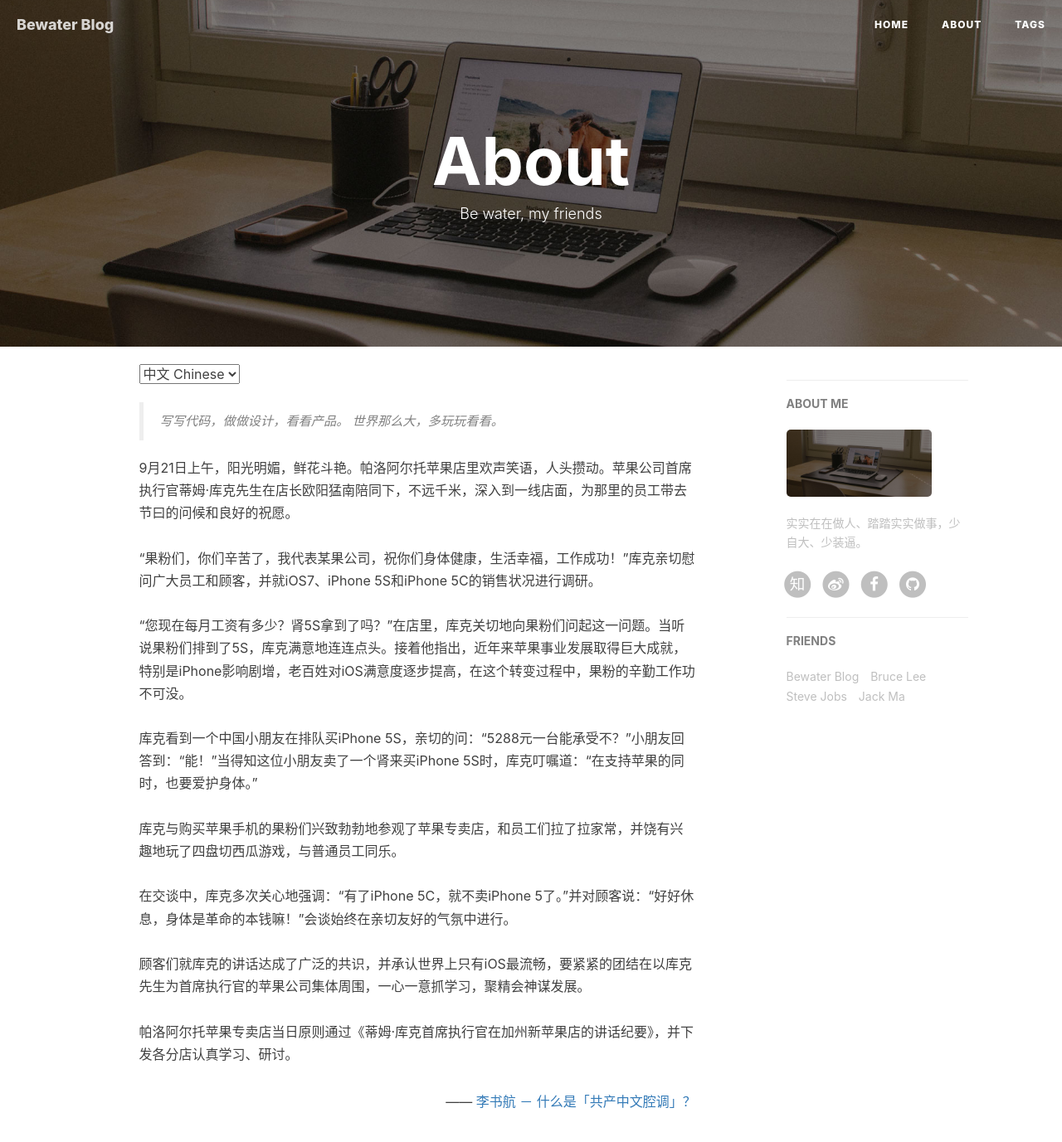
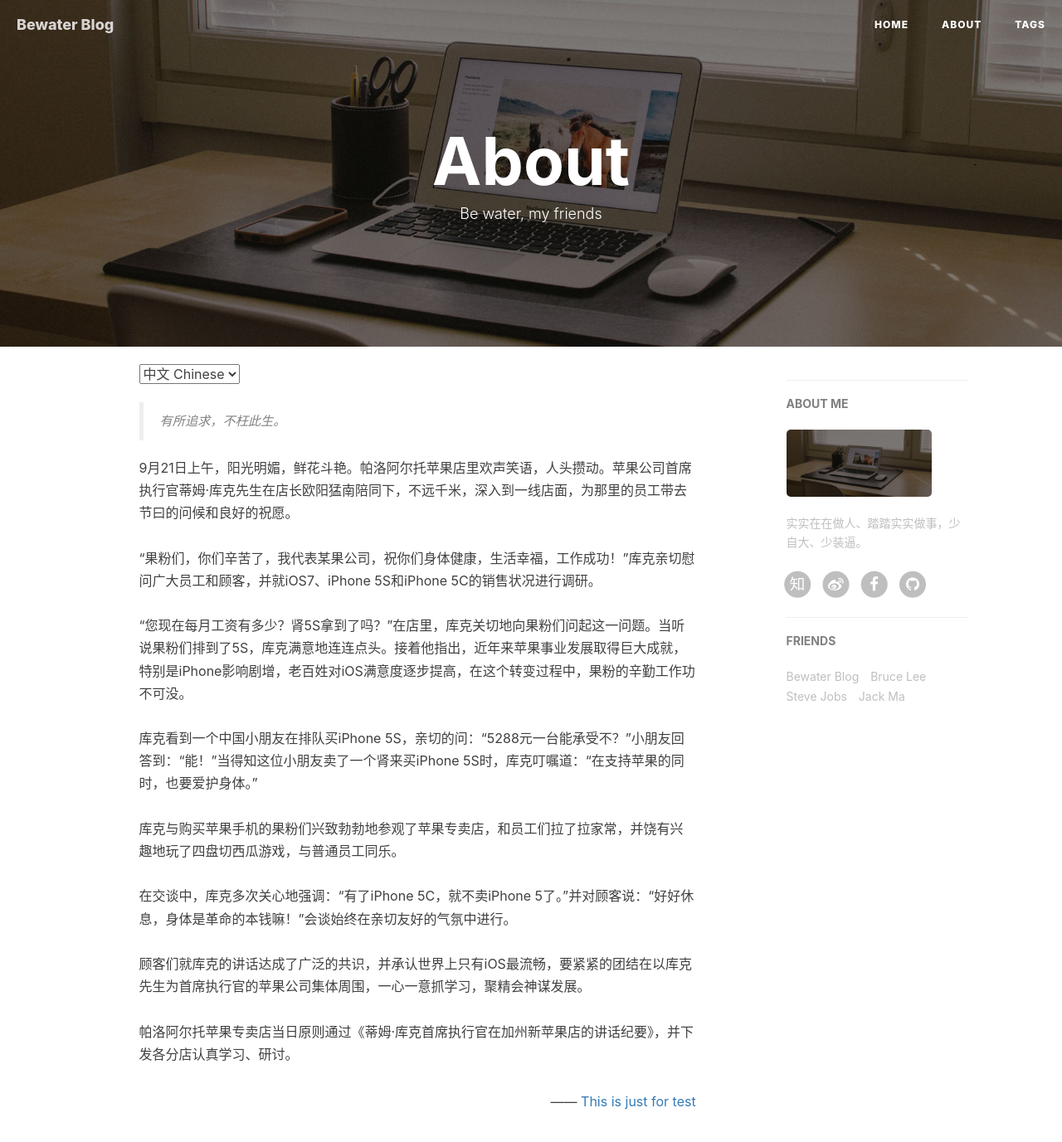
Before and after one commit to Bewater0101/bewater.github.io, a Jekyll site: the page built from about.html, in a window 1280 px wide and 1400 px high. Shown: the top 1377 px of the window at 83% size. Built offline with Jekyll 4.4.1, drawn with Linux system fonts in a browser that asks for light colours; nearby versions of some CDN libraries; comment, search, counter and statistics services are not loaded.

Commit message:
[gh-pages] modify about and tags

```diff
--- a/_posts/2016-11-15-My first blog.markdown
+++ b/_posts/2016-11-15-My first blog.markdown
@@ -8,6 +8,8 @@ header-img: "img/post-bg-js-module.jpg"
 tags:
     - 科技
     - 生活
+	- Android
+	- Java
 ---
 
 # Bewater
--- a/about.html
+++ b/about.html
@@ -14,14 +14,13 @@ header-img: "img/about-bg.jpg"
 <!-- Chinese Version -->
 <div class="zh post-container">
     <blockquote>
-        写写代码，做做设计，看看产品。
-        世界那么大，多玩玩看看。
+        有所追求，不枉此生。
     </blockquote>
     9月21日上午，阳光明媚，鲜花斗艳。帕洛阿尔托苹果店里欢声笑语，人头攒动。苹果公司首席执行官蒂姆·库克先生在店长欧阳猛南陪同下，不远千米，深入到一线店面，为那里的员工带去节曰的问候和良好的祝愿。<br><br>“果粉们，你们辛苦了，我代表某果公司，祝你们身体健康，生活幸福，工作成功！”库克亲切慰问广大员工和顾客，并就iOS7、iPhone 5S和iPhone 5C的销售状况进行调研。 <br><br>“您现在每月工资有多少？肾5S拿到了吗？”在店里，库克关切地向果粉们问起这一问题。当听说果粉们排到了5S，库克满意地连连点头。接着他指出，近年来苹果事业发展取得巨大成就，特别是iPhone影响剧增，老百姓对iOS满意度逐步提高，在这个转变过程中，果粉的辛勤工作功不可没。<br><br>库克看到一个中国小朋友在排队买iPhone 5S，亲切的问：“5288元一台能承受不？”小朋友回答到：“能！”当得知这位小朋友卖了一个肾来买iPhone 5S时，库克叮嘱道：“在支持苹果的同时，也要爱护身体。”<br><br>库克与购买苹果手机的果粉们兴致勃勃地参观了苹果专卖店，和员工们拉了拉家常，并饶有兴趣地玩了四盘切西瓜游戏，与普通员工同乐。<br><br>在交谈中，库克多次关心地强调：“有了iPhone 5C，就不卖iPhone 5了。”并对顾客说：“好好休息，身体是革命的本钱嘛！”会谈始终在亲切友好的气氛中进行。<br><br>顾客们就库克的讲话达成了广泛的共识，并承认世界上只有iOS最流畅，要紧紧的团结在以库克先生为首席执行官的苹果公司集体周围，一心一意抓学习，聚精会神谋发展。<br>
     <br>帕洛阿尔托苹果专卖店当日原则通过《蒂姆·库克首席执行官在加州新苹果店的讲话纪要》，并下发各分店认真学习、研讨。
 
     <p style="text-align:right;">
-        —— <a href="http://www.zhihu.com/question/19687065">李书航 － 什么是「共产中文腔调」？ </a>
+        —— <a href="http://www.baidu.com">This is just for test </a>
     </p>
 
 </div>
```
